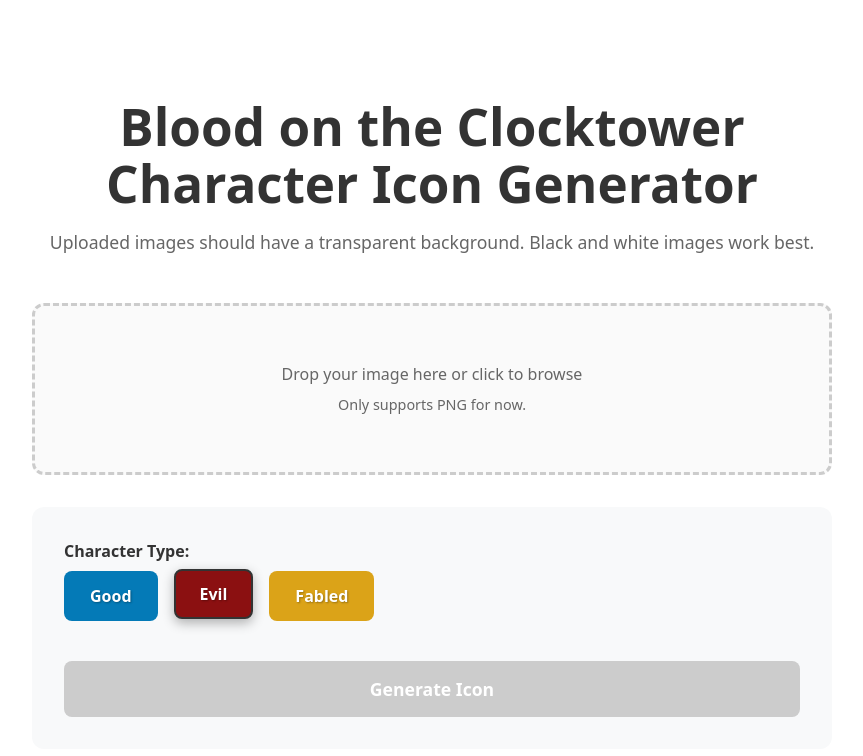
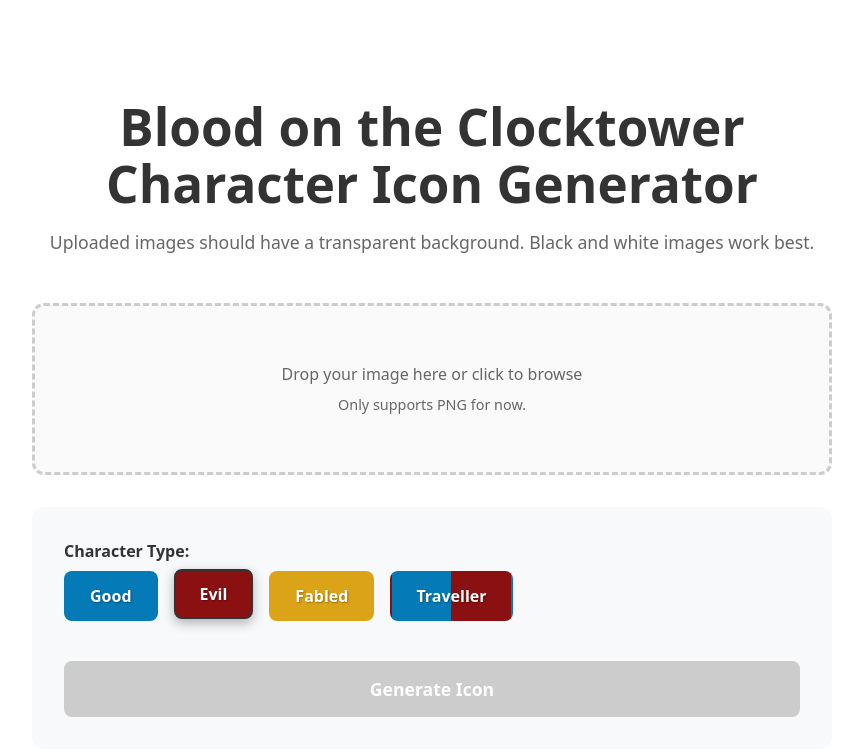
Before and after one commit to JohnForster/botc-icon-generator, a Preact app: page / in a window 1280 px wide. Shown: the top 756 px of the page, without its empty margins (208-1071 px from the left). Built offline with nearby package versions, Linux system fonts and the light colour scheme.

Commit message:
Add traveller option.

```diff
--- a/src/app.css
+++ b/src/app.css
@@ -131,6 +131,11 @@
   box-shadow: 0 4px 12px rgba(0,0,0,0.3);
 }
 
+.traveller-option {
+  background: linear-gradient(90deg, #047ab7 50%, #8b1011 50%);
+  position: relative;
+}
+
 #border-size {
   padding: 0.5rem;
   border: 2px solid #ddd;
--- a/src/app.tsx
+++ b/src/app.tsx
@@ -147,20 +147,26 @@
           <div class="control-group">
             <label>Character Type:</label>
             <div class="color-options">
-              {(["blue", "red", "gold"] as ColorOption[]).map((color) => (
+              {(["blue", "red", "gold", "traveller"] as ColorOption[]).map(
+                (color) => (
                   <button
                     key={color}
                     class={`color-option ${
-                    selectedColor === color ? "selected" : ""
-                  }`}
+                      color === "traveller" ? "traveller-option" : ""
+                    } ${selectedColor === color ? "selected" : ""}`}
                     onClick={() => setSelectedColor(color)}
-                  style={{
+                    style={
+                      color !== "traveller"
+                        ? {
                             backgroundColor: COLOR_VALUES[color],
-                  }}
+                          }
+                        : undefined
+                    }
                   >
                     {COLOR_LABELS[color]}
                   </button>
-              ))}
+                )
+              )}
             </div>
           </div>
 
--- a/src/utils/imageUtils.ts
+++ b/src/utils/imageUtils.ts
@@ -1,15 +1,17 @@
-export type ColorOption = "red" | "gold" | "blue";
+export type ColorOption = "red" | "gold" | "blue" | "traveller";
 
 export const COLOR_LABELS: Record<ColorOption, string> = {
   red: "Evil",
   blue: "Good",
   gold: "Fabled",
+  traveller: "Traveller",
 };
 
 export const COLOR_VALUES: Record<ColorOption, string> = {
   red: "#8b1011",
   blue: "#047ab7",
   gold: "#dba318",
+  traveller: "#9b4f9b",
 };
 
 // Convert SVG to PNG using canvas
@@ -272,7 +274,8 @@
 
   // Load textures
   const whiteTexture = await loadTexture(`${import.meta.env.BASE_URL}background-white.webp`);
-  const colorTexture = await loadTexture(`${import.meta.env.BASE_URL}background-${colorOption}.webp`);
+  const colorTextureExt = colorOption === "traveller" ? "png" : "webp";
+  const colorTexture = await loadTexture(`${import.meta.env.BASE_URL}background-${colorOption}.${colorTextureExt}`);
 
   // Apply textures
   const finalImage = applyTextures(
```
Also changed, not shown: public/background-traveller.png (added). Lines whose indentation alone changed are shown as unchanged.
